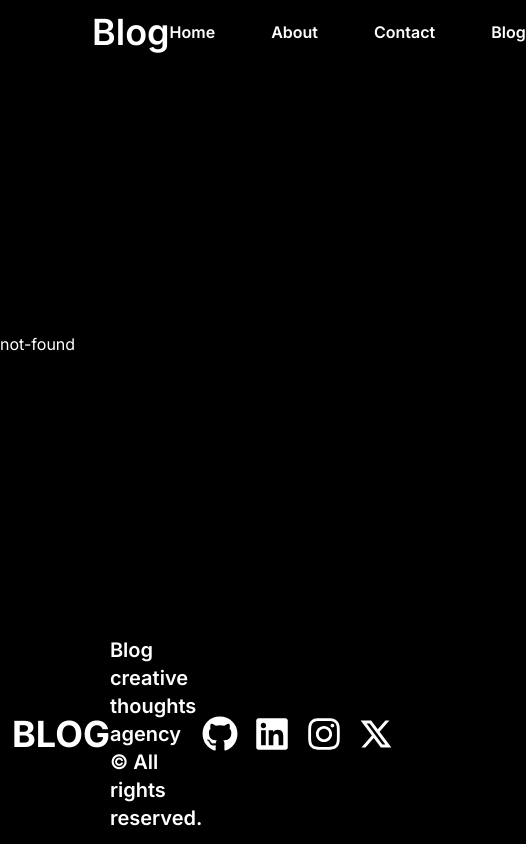
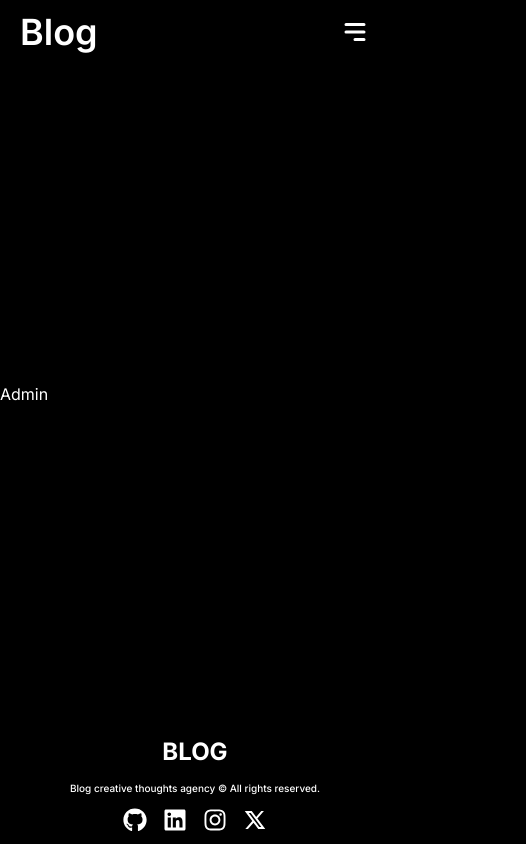
Before and after one commit to SOLOMON-03/BLOG_USING_NEXTJS, a Next.js app: page /admin in a window 390 px wide. Before the commit this address had no page. Shown: the whole page, 526 px wide, since content can reach past the window. Built offline with nearby package versions, Linux system fonts and the light colour scheme.

Commit message:
responsive of header and footer

```diff
--- a/src/Component/Footer/footer.jsx
+++ b/src/Component/Footer/footer.jsx
@@ -6,12 +6,12 @@ import { RiTwitterXLine } from "react-icons/ri";
 
 const Footer = () => {
   return (
-    <div className='flex justify-around p-3 items-center'>
-        <div className='text-4xl font-bold '>BLOG</div>
-        <div className='text-xl font-semibold'>
+    <div className='flex justify-around p-3 items-center max-[680px]:flex-col gap-2'>
+        <div className='text-3xl font-bold max-[940px]:text-2xl'>BLOG</div>
+        <div className='text-xl font-semibold max-[940px]:text-base max-[940px]:font-medium max-[430px]:text-[10px]'>
           Blog creative thoughts agency © All rights reserved.
         </div>
-        <div className='flex gap-4 justify-center items-center text-4xl cursor-pointer '>
+        <div className='flex gap-4 justify-center items-center text-3xl cursor-pointer max-[940px]:text-2xl'>
           <FaGithub className='hover:scale-125 transition-all ease-in-out duration-500'/>
           <FaLinkedin className='hover:scale-125 transition-all ease-in-out duration-500'/>
           <FaInstagram className='hover:scale-125 transition-all ease-in-out duration-500'/>
--- a/src/Component/Header/Links/Links.jsx
+++ b/src/Component/Header/Links/Links.jsx
@@ -1,33 +1,78 @@
-import React from 'react'
+"use client"
+import React, { useState } from 'react'
 import NavLinks from './NavLinks/NavLinks'
-import Link from 'next/link'
+import { HiMenuAlt3 } from "react-icons/hi";
+import { IoClose } from "react-icons/io5";
 
 
-const Links = () => {
-    const links =[
+
+const links = [
     {
-            title:"Home",
-            path:'/',
+        title: "Home",
+        path: '/',
     },
     {
-            title:"About",
-            path:'/about',
+        title: "About",
+        path: '/about',
     },
     {
-            title:"Contact",
-            path:'/contact',
+        title: "Contact",
+        path: '/contact',
     },
     {
-            title:"Blog",
-            path:'/blog',
+        title: "Blog",
+        path: '/blog',
     },
 ]
+const Links = () => {
+    const session = true;
+    const isAdmin = true;
+    const [open, setOpen] = useState(false);
     return (
-    <div>
-        <div className='flex items-center gap-14 justify-center'>
-        {links.map((link =>(
-            <NavLinks item={link} key={link.title}/>
+        <div className=''>
+            <div className='flex items-center gap-10 justify-center max-[950px]:gap-7 max-md:text-sm max-[680px]:hidden'>
+                {links.map((link => (
+                    <NavLinks item={link} key={link.title} />
                 )))}
+                {session ?
+                    (
+                        <>
+                            {isAdmin && <NavLinks item={{ title: "Admin", path: "/admin" }} />}
+                            <button className='bg-white max-md:text-sm font-semibold text-black px-4 py-2 rounded-xl border border-white hover:bg-black hover:text-white transition-all duration-700 ease-in-out'>
+                                Logout
+                            </button>
+                        </>
+                    )
+                    :
+                    (
+                        <NavLinks item={{ title: "Login", path: "/login" }} />
+                    )
+                }
+            </div>
+            <div className='min-[680px]:hidden flex justify-center items-center'>
+                {!open ? <HiMenuAlt3 className='text-3xl cursor-pointer' onClick={() => setOpen((prev) => !prev)} />
+                : <IoClose className='text-3xl cursor-pointer' onClick={() => setOpen((prev) => !prev)} />}
+                {open &&
+                    <div className='absolute top-[65px] right-0 p-3 flex flex-col gap-7 justify-center items-center w-[60%] bg-black min-h-[91vh]'>
+                        {links.map((link => (
+                            <NavLinks item={link} key={link.title} />
+                        )))}
+                        {session ?
+                            (
+                                <>
+                                    {isAdmin && <NavLinks item={{ title: "Admin", path: "/admin" }} />}
+                                    <button className='bg-white max-md:text-sm font-semibold text-black px-4 py-2 rounded-xl border border-white hover:bg-black hover:text-white transition-all duration-700 ease-in-out'>
+                                        Logout
+                                    </button>
+                                </>
+                            )
+                            :
+                            (
+                                <NavLinks item={{ title: "Login", path: "/login" }} />
+                            )
+                        }
+                    </div>
+                }
             </div>
         </div>
     )
--- a/src/Component/Header/header.jsx
+++ b/src/Component/Header/header.jsx
@@ -3,7 +3,7 @@ import Links from './Links/Links'
 
 const Header = () => {
   return (
-    <div className='mx-20 flex justify-between items-center p-3 text-white font-semibold'>
+    <div className='mx-2 flex justify-between items-center p-3 text-white font-semibold'>
         <div>
             <h1 className='text-4xl'>Blog</h1>
         </div>
--- /dev/null
+++ b/src/app/admin/page.jsx
@@ -0,0 +1,9 @@
+import React from 'react'
+
+const Admin = () => {
+  return (
+    <div>Admin</div>
+  )
+}
+
+export default Admin
```
Lines whose indentation alone changed are shown as unchanged.
